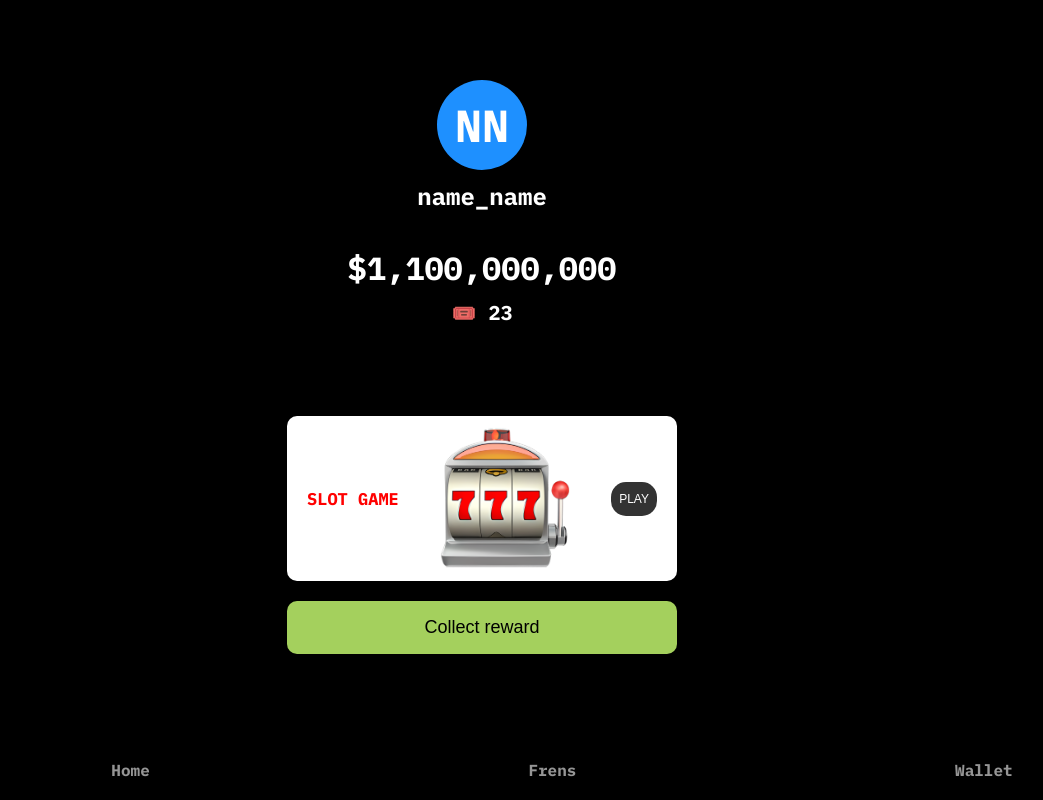
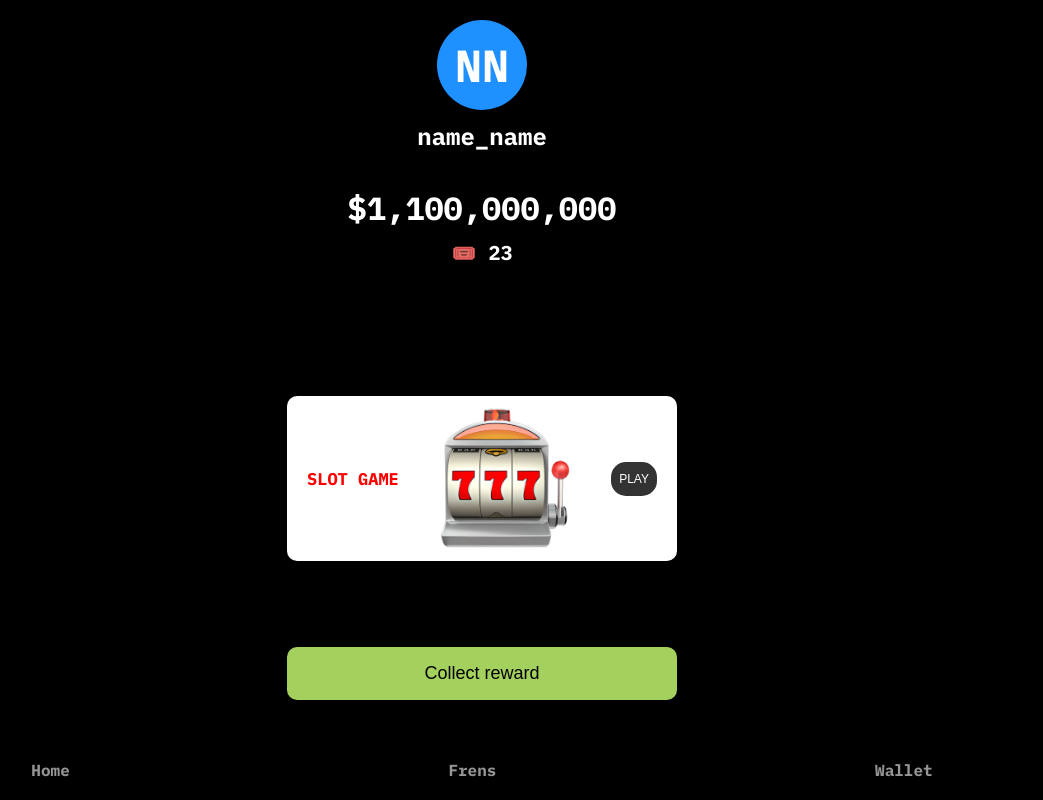
Before and after one commit to holodtmsk/ViceCityRadio, a Flask app: page / in a window 1280 px wide. Shown: the whole page, without its empty margins (158-1201 px from the left). Run offline with Flask 2, Linux system fonts and the light colour scheme.

Commit message:
Update style.css

```diff
--- a/code/static/css/style.css
+++ b/code/static/css/style.css
@@ -4,7 +4,7 @@ body {
     color: white;
     font-family: 'IBM Plex Mono', monospace;
     text-align: center;
-    margin: 80px;
+    margin: 0; /* Убрано значение маржина */
     padding: 0;
     font-weight: 700;
 }
@@ -57,7 +57,7 @@ body {
     border-radius: 10px;
     padding: 10px 20px;
     margin-bottom: 20px;
-    margin-top: 70px;
+    margin-top: 110px;
     width: 350px; /* Немного увеличена ширина */
 }
 
@@ -94,6 +94,8 @@ body {
     border: none;
     border-radius: 10px;
     padding: 16px 30px;
+    position: fixed;
+    bottom: 100px;
     cursor: pointer;
     font-size: 18px;
     width: 390px;
@@ -111,7 +113,10 @@ body {
     padding: 10px 0;
     position: fixed;
     bottom: 10px;
-    width: 100%;
+    left: 0; /* Добавлено для выравнивания панели */
+    right: 0; /* Добавлено для выравнивания панели */
+    width: 100%; /* Обеспечивает панель полной ширины экрана */
+    margin: 0 auto; /* Центрирует панель */
 }
 
 .nav-item {
```
